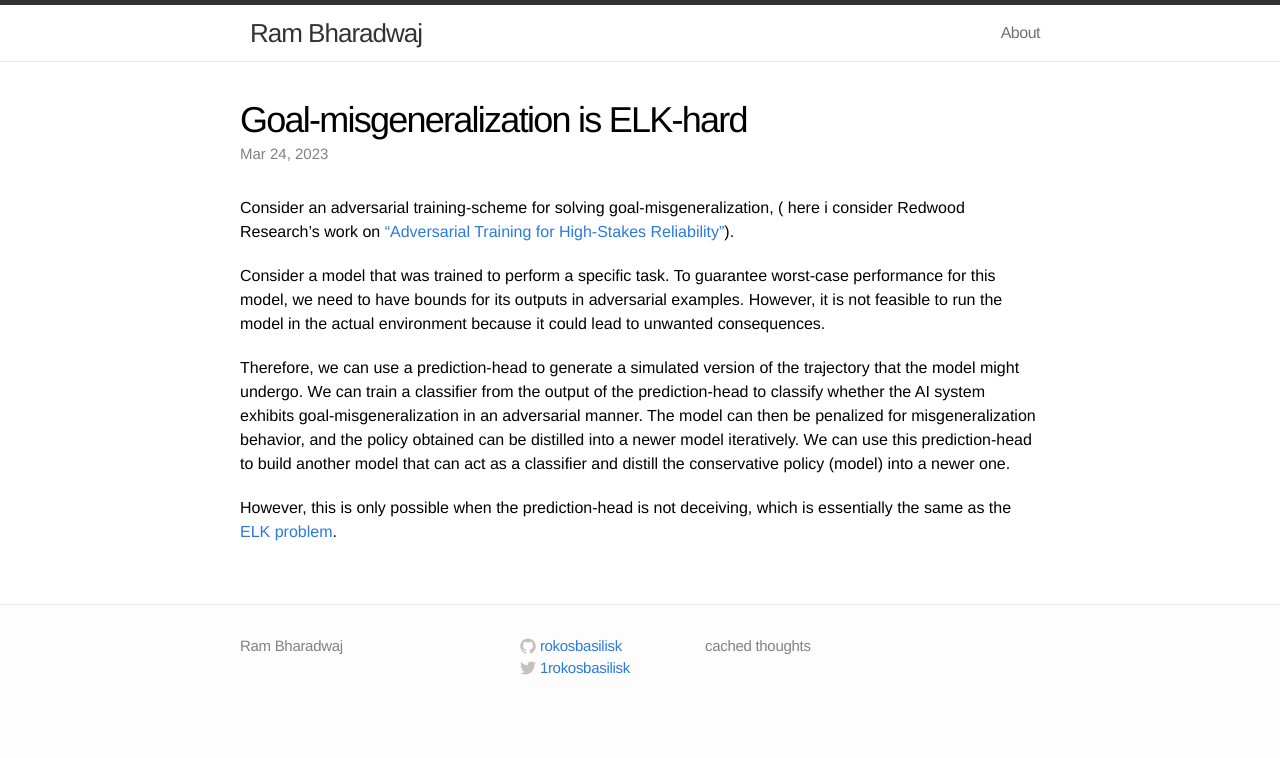
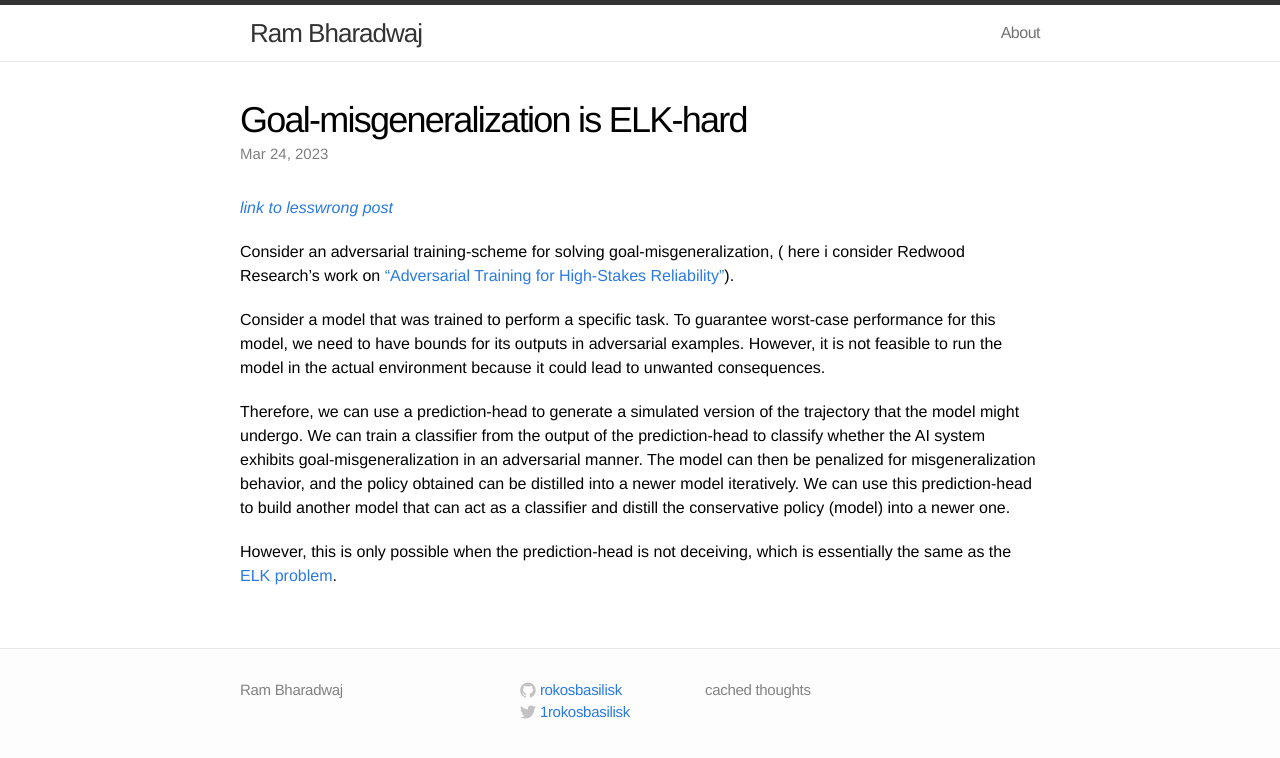
Before and after one commit to rokosbasilisk/rokosbasilisk.github.io, a Jekyll site: the page built from _posts/2023-06-08-goalmisgen.markdown, in a window 1280 px wide. Shown: the top 758 px of the page. Built offline with Jekyll 4.4.1, drawn with Linux system fonts in a browser that asks for light colours.

Commit message:
updaet link for lw post

```diff
--- a/_posts/2023-06-08-goalmisgen.markdown
+++ b/_posts/2023-06-08-goalmisgen.markdown
@@ -7,6 +7,7 @@ date:   2023-03-24 10:00:00
 mathjax: false
 ---
 
+[*link to lesswrong post*](https://www.lesswrong.com/posts/MWSCqzPrAbNrYoqWv/goal-misgeneralization-is-elk-hard)
 
 Consider an adversarial training-scheme for solving goal-misgeneralization, ( here i consider Redwood Research's work on ["Adversarial Training for High-Stakes Reliability"](https://arxiv.org/pdf/2205.01663.pdf)).
 
```
